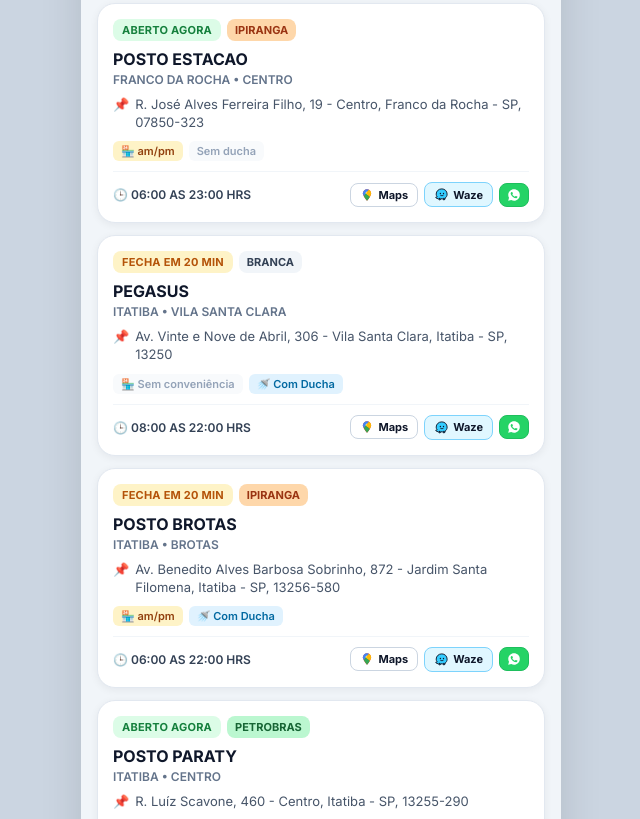
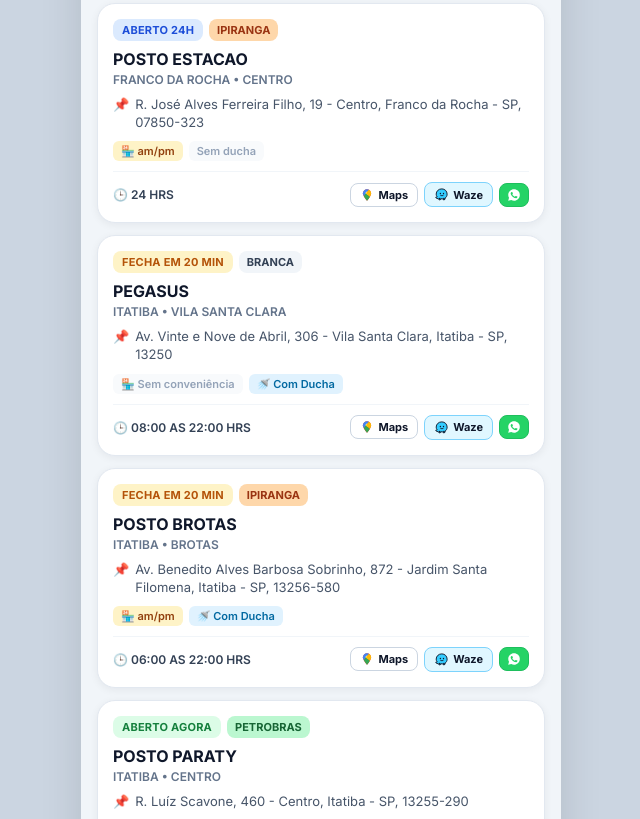
Before and after one commit to amapps-ui/Postos-Tel---rea-Jundia-, a plain HTML site: page index.html in a window 1280 px wide. Shown: the part 2770-3589 px from the top of the page, without its empty margins (319-959 px from the left). Drawn offline with Linux system fonts and the light colour scheme.

Commit message:
Update operating hours from '06:00 AS 23:00 HRS' to '24 HRS'

```diff
--- a/index.html
+++ b/index.html
@@ -960,7 +960,7 @@
     "bairro": "CENTRO",
     "uf": "SP",
     "ducha": "NÃO",
-    "horario": "06:00 AS 23:00 HRS",
+    "horario": "24 HRS",
     "bandeira": "IPIRANGA",
     "situacao": "Ativo em Maio -2025",
     "linkMaps": "https://maps.app.goo.gl/8BxR1JPbhdLjGZHt6",
```
